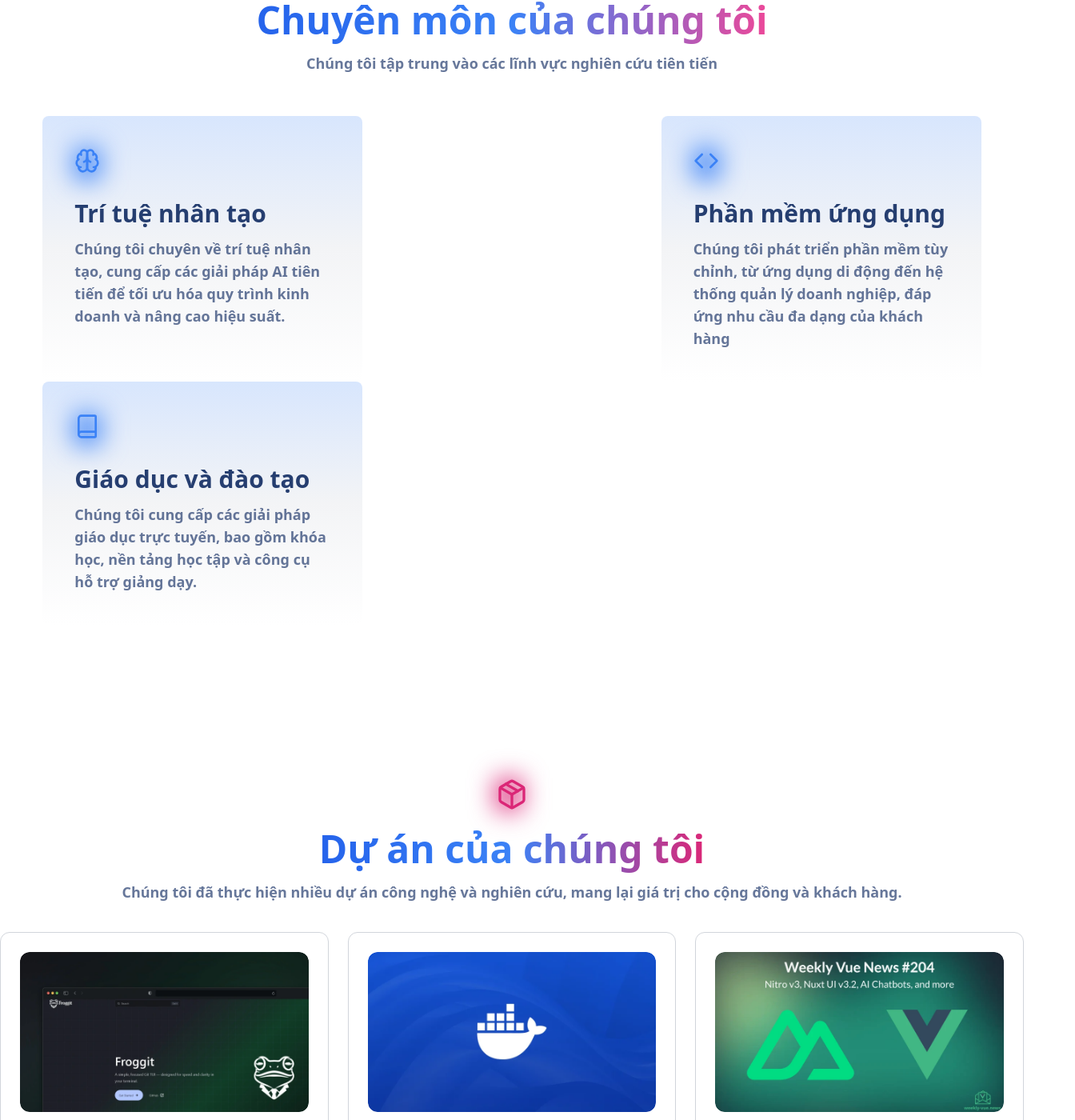
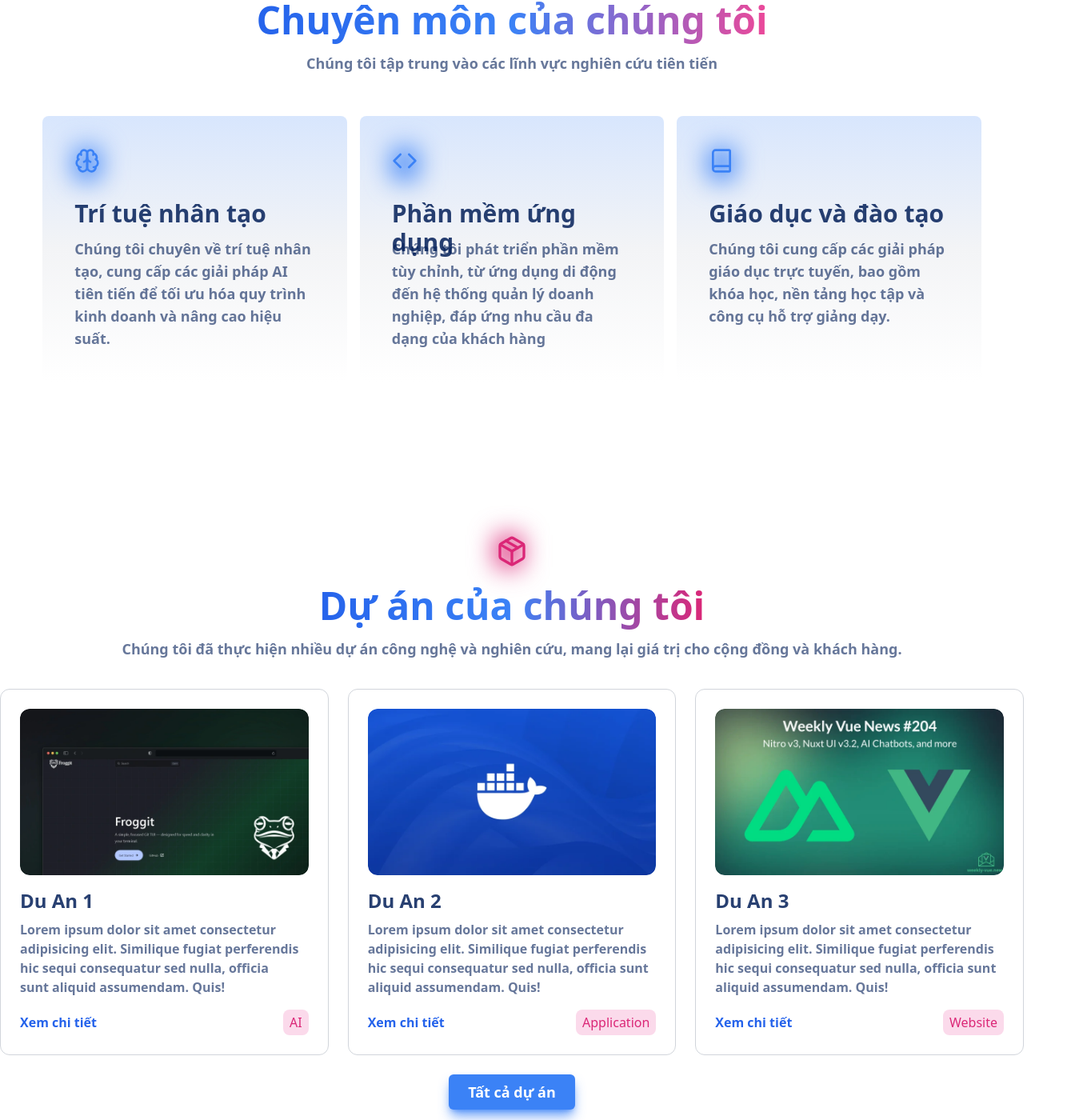
Before and after one commit to LieuTuanKiet/CopyWeb, a React (Vite) app: page / in a window 1280 px wide. Shown: the part 1034-2434 px from the top of the page at 80% size, 1344 px wide, since content can reach past the window. Built offline with nearby package versions, Linux system fonts and the light colour scheme.

Commit message:
fix: some components doesnt responsive when use other device (attempt 1)

```diff
--- a/src/components/About.jsx
+++ b/src/components/About.jsx
@@ -2,9 +2,9 @@ export default function About(){
     return(
         <div className="py-16 mb-16">
             <div className="container mx-auto min-h-[350px] rounded-lg bg-gradient-to-tr from-pink-200 via-pink-100 to-gray-100 relative">
-                <div className="bg-blue-500 blur-3xl h-20 w-32 absolute left-[600px] top-[20px]"></div>
-                <div className="bg-pink-500 blur-3xl h-20 w-32 absolute left-[600px]  top-[120px]"></div>
-                <div className="bg-orange-600 blur-3xl h-20 w-32 absolute left-[600px] top-[220px]"></div>
+                <div className="bg-blue-500 blur-3xl h-20 w-32 absolute left-1/2 -translate-x-1/2 top-[20px]"></div>
+                <div className="bg-pink-500 blur-3xl h-20 w-32 absolute left-1/2 -translate-x-1/2  top-[120px]"></div>
+                <div className="bg-orange-600 blur-3xl h-20 w-32 absolute left-1/2 -translate-x-1/2 top-[220px]"></div>
                 <div className="flex flex-col items-center justify-center">
                     <p className="text-primary text-3xl h-12 mt-16 z-20">Luôn chào đón mọi người</p>
                     <p className="text-primary font-bold text-5xl h-28 z-20">Tham gia cùng team chúng tôi</p>
--- a/src/components/Header.jsx
+++ b/src/components/Header.jsx
@@ -3,7 +3,7 @@ import { Link } from 'react-router'
 
 export default function Header(){
     return(
-        <div className="flex col justify-between mx-auto h-16 container bg-white/50 fixed top-0 right-2 left-2 z-10">
+        <div className="flex col justify-between mx-auto h-16 container bg-white/90 fixed top-0 right-2 left-2 z-50">
             <a className="flex flex-row items-center cursor-pointer gap-2">
                 <img src={logo} className="h-8"></img>
                 <span className="font-bold text-xl text-primary">AIAI</span>
--- a/src/components/Home.jsx
+++ b/src/components/Home.jsx
@@ -2,7 +2,7 @@ import img from '../assets/astro.webp'
 
 export default function Home(){
     return(
-        <div className="flex container mx-16 justify-center items-center mt-56 h-full pb-20">
+        <div className="flex container mx-auto justify-center items-center mt-56 h-full pb-20">
             <div className="w-1/2">
                 <p className="text-5xl font-bold bg-gradient-to-r from-blue-600 via-blue-500 to-pink-500 bg-clip-text
                     text-transparent w-fit h-14">Đổi mới - Sáng tạo
--- a/src/components/Project.jsx
+++ b/src/components/Project.jsx
@@ -24,7 +24,7 @@ export default function Project(){
             <div className="container mx-auto flex gap-x-6 mb-6">
                 <div className="w-1/3 bg-white border-gray-300 border-[1px] rounded-xl p-6 group">
                     <div className="mb-4 overflow-hidden rounded-xl">
-                        <img src={froggit} className="aspect-square rounded-xl h-full w-full max-w-[375px] max-h-[200px] object-cover group-hover:scale-105 duration-200"></img>
+                        <img src={froggit} className="aspect-square rounded-xl h-52 w-full object-cover group-hover:scale-105 duration-200"></img>
                     </div>
                     <p className="text-primary font-semibold text-2xl h-10">Du An 1</p>
                     <p className="text-primary/60 font-semibold text-md mb-4 max-w-[350px]">Lorem ipsum dolor sit amet consectetur adipisicing elit.
@@ -37,7 +37,7 @@ export default function Project(){
                 </div>
                 <div className="w-1/3 bg-white border-gray-300 border-[1px] rounded-xl p-6 group">
                     <div className="mb-4 overflow-hidden rounded-xl">
-                        <img src={whale} className="aspect-square rounded-xl h-full w-full max-w-[375px] max-h-[200px] object-cover group-hover:scale-105 duration-200"></img>
+                        <img src={whale} className="aspect-square rounded-xl h-52 w-full object-cover group-hover:scale-105 duration-200"></img>
                     </div>
                     <p className="text-primary font-semibold text-2xl h-10">Du An 2</p>
                     <p className="text-primary/60 font-semibold text-md mb-4">Lorem ipsum dolor sit amet consectetur adipisicing elit. Similique
@@ -50,7 +50,7 @@ export default function Project(){
                 </div>
                 <div className="w-1/3 bg-white border-gray-300 border-[1px] rounded-xl p-6 group">
                     <div className="mb-4 overflow-hidden rounded-xl">
-                        <img src={vue} className="aspect-square rounded-xl h-full w-full max-w-[375px] max-h-[200px] object-cover group-hover:scale-105 duration-200"></img>
+                        <img src={vue} className="aspect-square rounded-xl h-52 w-full object-cover group-hover:scale-105 duration-200"></img>
                     </div>
                     <p className="text-primary font-semibold text-2xl h-10">Du An 3</p>
                     <p className="text-primary/60 font-semibold text-md mb-4">Lorem ipsum dolor sit amet consectetur adipisicing elit.
--- a/src/components/Research.jsx
+++ b/src/components/Research.jsx
@@ -15,8 +15,8 @@ export default function Research(){
                 </p>
                 <p className="text-primary/60 font-semibold text-lg h-20">Chúng tôi tập trung vào các lĩnh vực nghiên cứu tiên tiến</p>
             </div>
-            <div className="flex container mx-auto flex-wrap w-11/12 justify-between">
-                <div className="bg-gradient-to-b from-blue-500/20 via-gray-100 to-white rounded-lg p-10 cursor-pointer hover:scale-105 duration-200">
+            <div className="flex container mx-auto flex-wrap w-11/12 gap-x-4 justify-center">
+                <div className="flex-1 bg-gradient-to-b from-blue-500/20 via-gray-100 to-white rounded-lg p-10 cursor-pointer hover:scale-105 duration-200">
                     <div className="relative h-16">
                         <div className="w-8 h-10 bg-blue-500 blur-lg absolute"></div>
                         <svg xmlns="http://www.w3.org/2000/svg" width="24" height="24" viewBox="0 0 24 24" fill="none" stroke="currentColor" strokeWidth="2"
@@ -30,11 +30,11 @@ export default function Research(){
                         </svg>
                     </div>
                     <p className="font-semibold text-primary text-3xl h-12">Trí tuệ nhân tạo</p>
-                    <p className="font-semibold text-primary/60 text-lg max-w-[320px]">Chúng tôi chuyên về trí tuệ nhân tạo, cung cấp các giải pháp AI
+                    <p className="font-semibold text-primary/60 text-lg ">Chúng tôi chuyên về trí tuệ nhân tạo, cung cấp các giải pháp AI
                         tiên tiến để tối ưu hóa quy trình kinh doanh và nâng cao hiệu suất.
                     </p>
                 </div>
-                <div className="bg-gradient-to-b from-blue-500/20 via-gray-100 to-white rounded-lg p-10 cursor-pointer hover:scale-105 duration-200">
+                <div className="flex-1 bg-gradient-to-b from-blue-500/20 via-gray-100 to-white rounded-lg p-10 cursor-pointer hover:scale-105 duration-200">
                     <div className="relative h-16">
                         <div className="w-8 h-10 bg-blue-500 blur-lg absolute"></div>
                         <svg xmlns="http://www.w3.org/2000/svg" width="24" height="24" viewBox="0 0 24 24" fill="none" stroke="currentColor" strokeWidth="2"
@@ -43,11 +43,11 @@ export default function Research(){
                         </svg>
                     </div>
                     <p className="font-semibold text-primary text-3xl h-12">Phần mềm ứng dụng</p>
-                    <p className="font-semibold text-primary/60 text-lg max-w-[320px]">Chúng tôi phát triển phần mềm tùy chỉnh, từ ứng dụng di động đến
+                    <p className="font-semibold text-primary/60 text-lg ">Chúng tôi phát triển phần mềm tùy chỉnh, từ ứng dụng di động đến
                         hệ thống quản lý doanh nghiệp, đáp ứng nhu cầu đa dạng của khách hàng
                     </p>
                 </div>
-                <div className="bg-gradient-to-b from-blue-500/20 via-gray-100 to-white rounded-lg p-10 cursor-pointer hover:scale-105 duration-200">
+                <div className="flex-1 bg-gradient-to-b from-blue-500/20 via-gray-100 to-white rounded-lg p-10 cursor-pointer hover:scale-105 duration-200">
                     <div className="relative h-16">
                         <div className="w-8 h-10 bg-blue-500 blur-lg absolute"></div>
                         <svg xmlns="http://www.w3.org/2000/svg" width="24" height="24" viewBox="0 0 24 24" fill="none" stroke="currentColor" strokeWidth="2"
@@ -56,7 +56,7 @@ export default function Research(){
                         </svg>
                     </div>
                     <p className="font-semibold text-primary text-3xl h-12">Giáo dục và đào tạo</p>
-                    <p className="font-semibold text-primary/60 text-lg max-w-[320px]">Chúng tôi cung cấp các giải pháp giáo dục trực tuyến, bao gồm khóa
+                    <p className="font-semibold text-primary/60 text-lg ">Chúng tôi cung cấp các giải pháp giáo dục trực tuyến, bao gồm khóa
                         học, nền tảng học tập và công cụ hỗ trợ giảng dạy.
                     </p>
                 </div>
```
